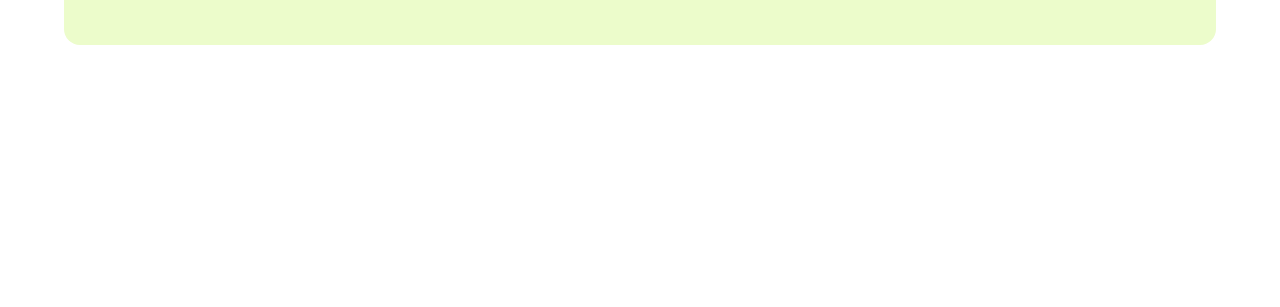
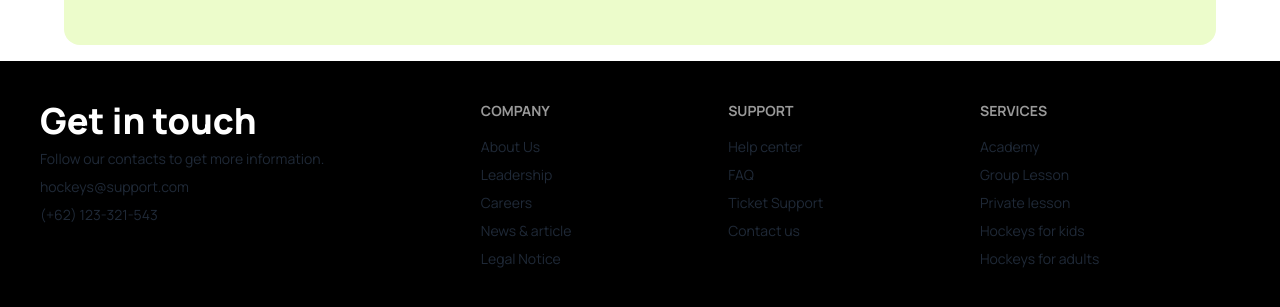
Before and after one commit to Sahara-Tohfa/Assignment-3-hockeys, a plain HTML site: page index.html in a window 1280 px wide. Shown: the part 4332-4639 px from the top of the page. Before the commit the page ends 4393 px from the top, so only its background shows below. Drawn offline with nearby package versions, Linux system fonts and the light colour scheme.

Commit message:
added footer section

```diff
--- a/index.html
+++ b/index.html
@@ -312,9 +312,37 @@
 
 
     </main>
-    <footer>
-
-    </footer>
+      <footer class="footer p-10 bg-black text-center px-auto">
+        <aside>
+          <p class="text-4xl font-extrabold text-white">Get in touch</p>
+          <p>Follow our contacts to get more information.</p>
+          <p>hockeys@support.com</p>
+          <p>(+62) 123-321-543</p>
+        </aside>
+          <nav>
+          <header class="footer-title text-white">Company</header>
+          <a class="link link-hover">About Us</a>
+          <a class="link link-hover">Leadership</a>
+          <a class="link link-hover">Careers</a>
+          <a class="link link-hover">News & article</a>
+          <a class="link link-hover">Legal Notice</a>
+          </nav>
+        <nav>
+          <header class="footer-title text-white">Support</header>
+          <a class="link link-hover">Help center</a>
+          <a class="link link-hover">FAQ</a>
+          <a class="link link-hover">Ticket Support</a>
+          <a class="link link-hover">Contact us</a>
+        </nav>
+        <nav>
+          <header class="footer-title text-white">Services</header>
+          <a class="link link-hover">Academy</a>
+          <a class="link link-hover">Group Lesson</a>
+          <a class="link link-hover">Private lesson</a>
+          <a class="link link-hover">Hockeys for kids</a>
+          <a class="link link-hover">Hockeys for adults</a>
+        </nav>
+      </footer>
 
 </body>
 
```
